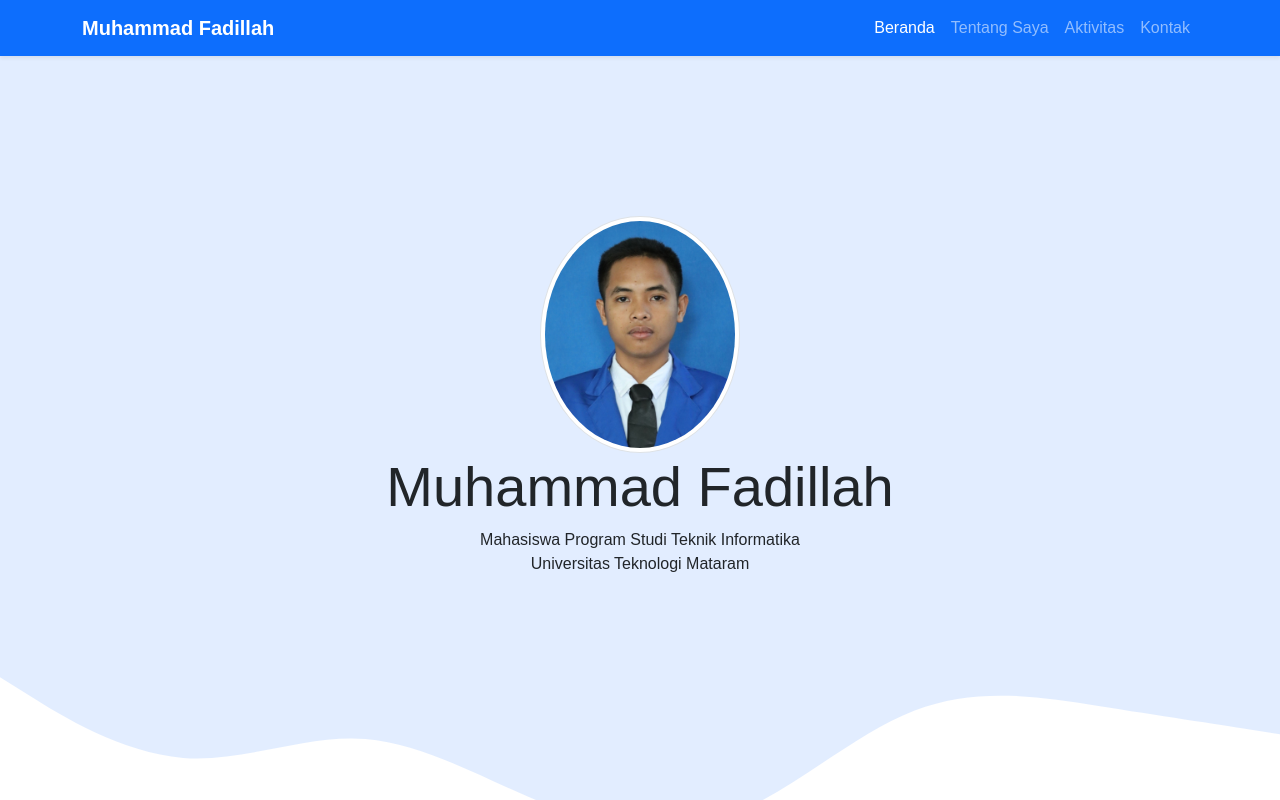
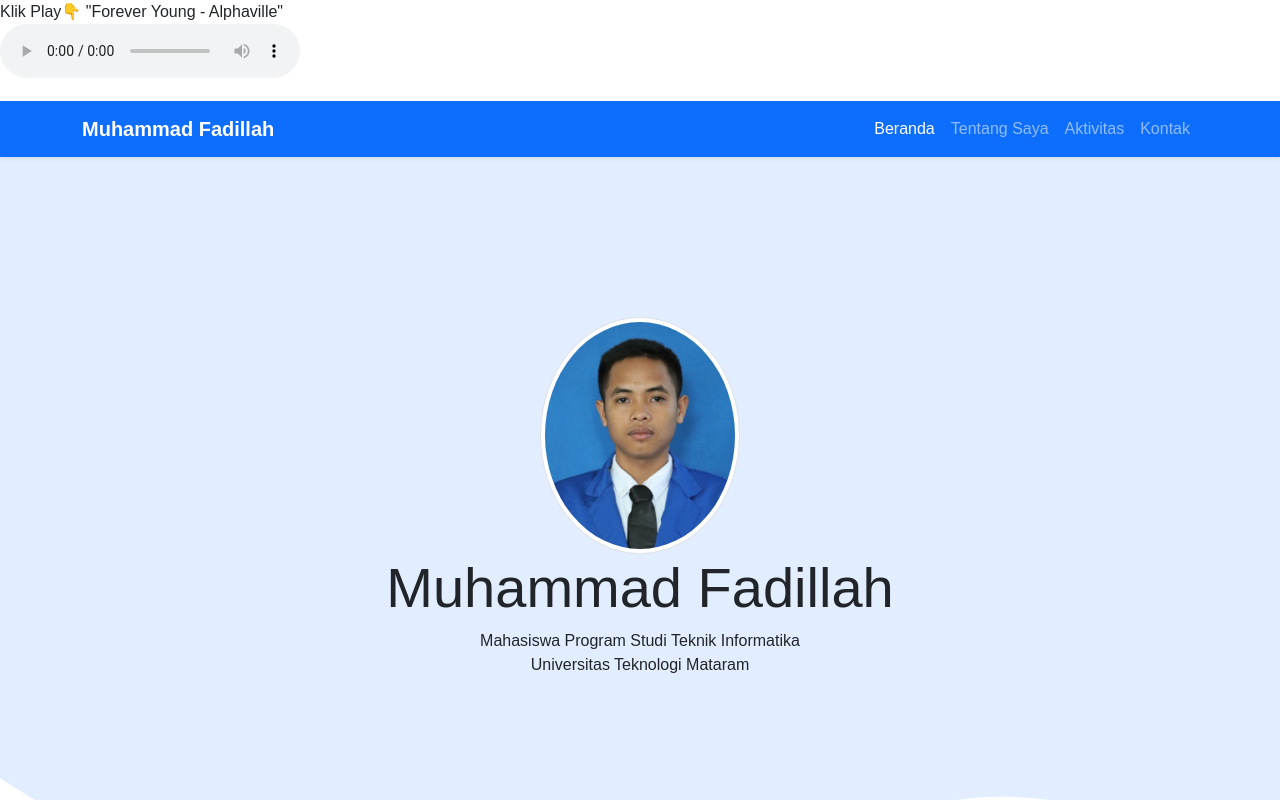
Before and after one commit to MrAhmadFadil/MuhammadFadillah.github.io, a plain HTML site: page index.html in a window 1280 px wide. Shown: the top 800 px of the page. Drawn offline with nearby package versions, Linux system fonts and the light colour scheme.

Commit message:
Update index.html

```diff
--- a/index.html
+++ b/index.html
@@ -16,7 +16,14 @@
 </head>
 
 <body id="home" style="font-family: Arial, Helvetica, sans-serif;">
-<audio autoplay src="audio/Forever Young - Alphaville.mp3"></audio>
+  <figure>
+    <figcaption>
+      Klik Play👇 "Forever Young - Alphaville"
+    </figcaption>
+    <audio controls autoplay loop>
+      <source src="Forever Young - Alphaville.mp3" type="audio/ogg">
+      <source src="Forever Young - Alphaville.mp3" type="audio/mpeg">
+   </figure>
   <!-- Navbar -->
   <nav class="navbar navbar-expand-lg navbar-dark bg-primary shadow-sm">
     <div class="container">
```
